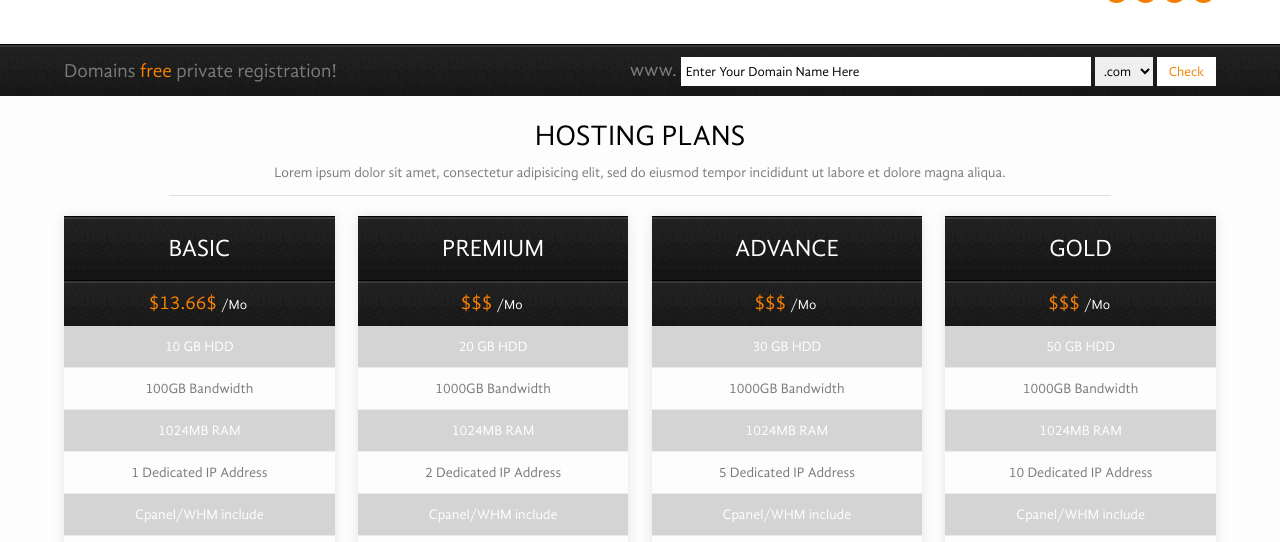
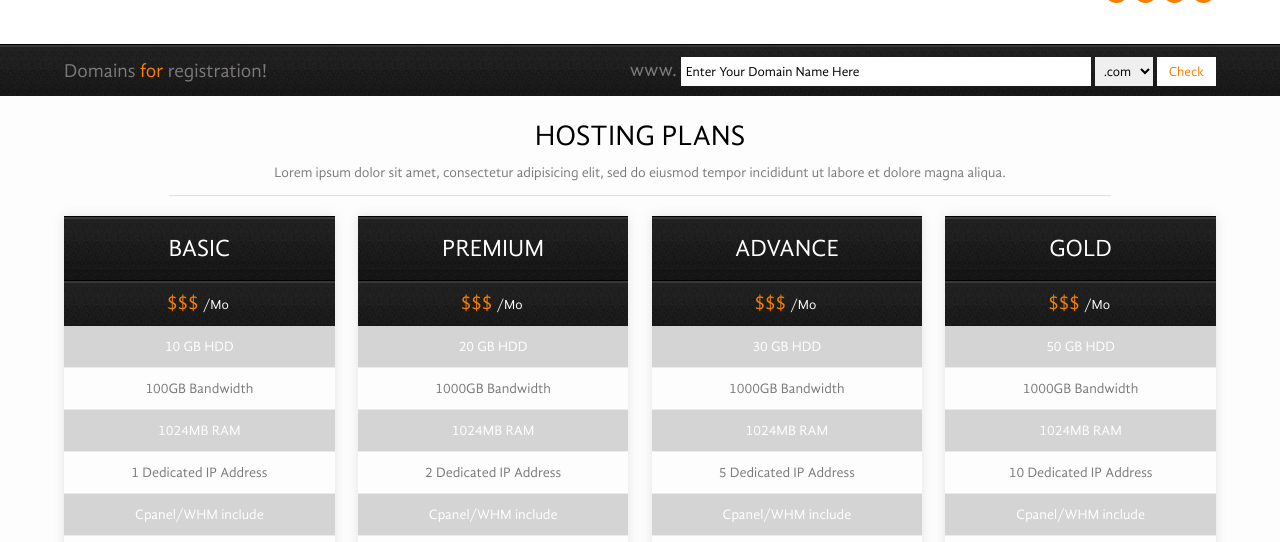
Before and after one commit to BeeChains/indidgenous, a plain HTML site: page hosting.html in a window 1280 px wide. Shown: the part 555-1097 px from the top of the page. Drawn offline with Linux system fonts and the light colour scheme; a web font is replaced by a local one.

Commit message:
Update hosting.html

```diff
--- a/hosting.html
+++ b/hosting.html
@@ -47,7 +47,7 @@
 		<div class="domain-search-box">
 			<div class="wrap">
 				<div class="domain-search-left">
-					<p>Domains <span>free</span> private registration!</p>
+					<p>Domains <span>for</span> registration!</p>
 				</div>
 				<div class="domain-search-right">
 					<label>www.</label>
@@ -77,7 +77,7 @@
 			<p>Lorem ipsum dolor sit amet, consectetur adipisicing elit, sed do eiusmod tempor incididunt ut labore et dolore magna aliqua.</p>
 			<div class="price-table">
 				<h4>Basic</h4>
-				<h5>$13.66$ <span>/Mo</span></h5>
+				<h5>$$$ <span>/Mo</span></h5>
 				<ul>
 					<li class="active1"><a href="#">10 GB HDD</a></li>
 					<li class="active2"><a href="#">100GB Bandwidth</a></li>
```
